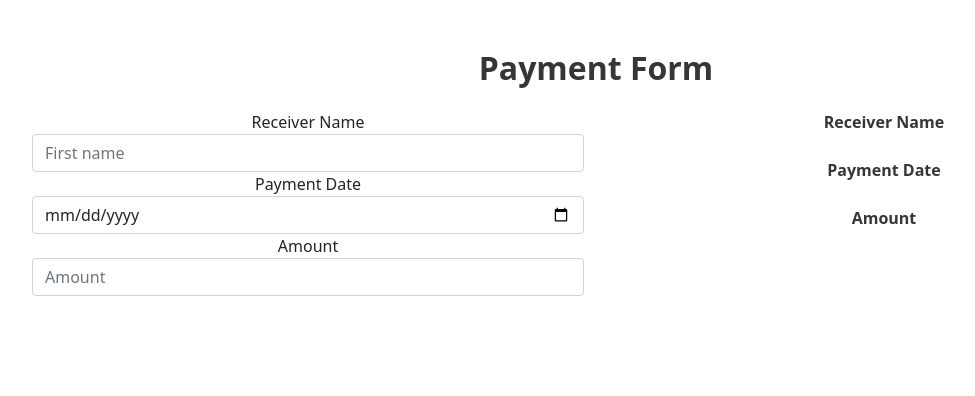
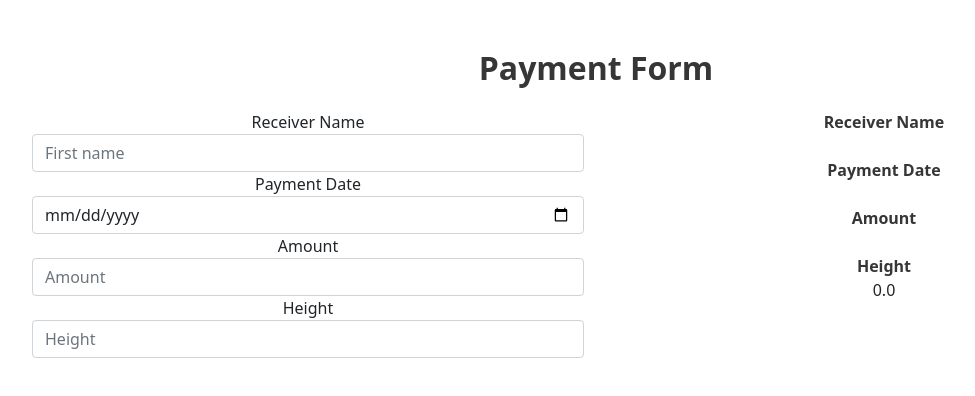
Before and after one commit to anaysoul/ng-challenge, an Angular app: page / in a window 1280 px wide. Shown: the top 396 px of the page, without its empty margins (44-1019 px from the left). Built offline with nearby package versions, Linux system fonts and the light colour scheme.

Commit message:
formatting numbers

```diff
--- a/src/app/app.component.html
+++ b/src/app/app.component.html
@@ -29,16 +29,28 @@
         #amount
         (input)="onAmountChange(amount.value)"
       />
+      <label for="height">Height</label>
+      <input
+        type="number"
+        class="form-control"
+        placeholder="Height"
+        aria-label="Height"
+        #height
+        (input)="onHeightChange(+height.value)"
+      />
     </div>
     <div class="col">
       <label for="name"><strong>Receiver Name</strong></label>
       <div>{{ inputName | titlecase }}</div>
       <br />
-      <label for="name"><strong>Payment Date</strong></label>
+      <label for="paymentDate"><strong>Payment Date</strong></label>
       <div>{{ inputDate | date: "longDate" }}</div>
       <br />
-      <label for="name"><strong>Amount</strong></label>
+      <label for="amount"><strong>Amount</strong></label>
       <div>{{ inputAmount | currency }}</div>
+      <br />
+      <label for="height"><strong>Height</strong></label>
+      <div>{{ inputHeight | number: "1.1-2" }}</div>
     </div>
   </div>
 </div>
--- a/src/app/app.component.ts
+++ b/src/app/app.component.ts
@@ -10,6 +10,7 @@ export class AppComponent {
   @Input() inputName: string = '';
   @Input() inputDate: string = '';
   @Input() inputAmount: string = '';
+  @Input() inputHeight: number = 0;
 
   onNameChange(value: string) {
     this.inputName = value;
@@ -20,4 +21,7 @@ export class AppComponent {
   onAmountChange(value: string) {
     this.inputAmount = value;
   }
+  onHeightChange(value: number) {
+    this.inputHeight = value;
+  }
 }
```
